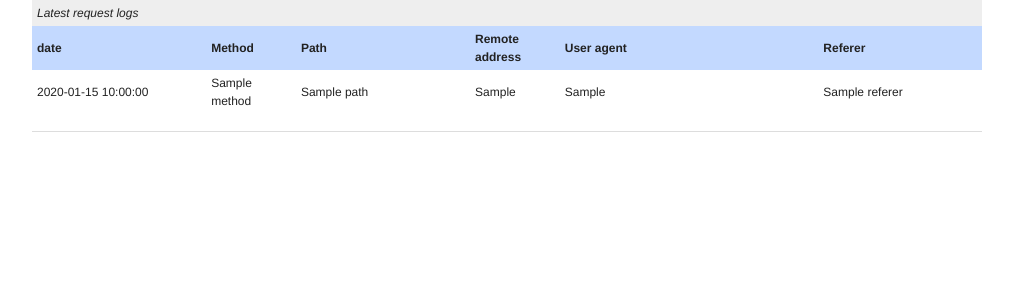
After one commit to andreyjkee/slav0nic_42test, a Python web app: template basicapp/templates/basicapp/logs_list.html in a window 1280 px wide. The commit adds this page. Shown: the top 300 px of the page, without its empty margins (133-1146 px from the left). Run offline with Jinja, Linux system fonts and the light colour scheme; the template is opened without the code that fills it: most values are stand-ins (such as "Sample title", 1, 10 or a date in 2020).

Commit message:
ticket:3 added view

```diff
--- /dev/null
+++ b/basicapp/templates/basicapp/logs_list.html
@@ -0,0 +1,30 @@
+{% extends 'basicapp/base.html' %}
+
+{% block title %} Latest reqests {% endblock %}
+{% block body %}
+<table summary="Latest request logs" border="0" cellspacing="0" cellpadding="0">
+  <caption><em>Latest request logs</em></caption>
+  <thead>
+    <tr>
+      <th class="span-4">date</th>
+      <th class="span-2">Method</th>
+      <th class="span-4">Path</th>
+      <th class="span-2">Remote address</th>
+      <th class="span-6">User agent</th>
+      <th class="span-4 last">Referer</th>
+    </tr>
+  </thead>
+  <tbody>
+  {% for l in logs %}
+    <tr>
+      <td>{{ l.date }}</td>
+      <td>{{ l.method }}</td>
+      <td>{{ l.path }}</td>
+      <td>{{ l.remote_addr }}</td>
+      <td>{{ l.user_agent }}</td>
+      <td>{{ l.referer }}</td>
+    </tr>
+  {% endfor %}
+  </tbody>
+</table>
+{% endblock %}
--- a/basicapp/templates/basicapp/profile_detail.html
+++ b/basicapp/templates/basicapp/profile_detail.html
@@ -17,4 +17,7 @@
     <p><strong>Other contacts</strong>:</p>
     {{ profile.other_contacts|linebreaks }}
   </div>
+  <div class="span-24 last">
+    <a href="{% url basicapp:logs %}">Request logs</a>
+  </div>
 {% endblock %}
--- a/basicapp/urls.py
+++ b/basicapp/urls.py
@@ -4,4 +4,5 @@ from django.conf.urls.defaults import patterns, url
 
 urlpatterns = patterns('',
     url(r'^$', 'basicapp.views.index', name='index'),
+    url(r'^logs$', 'basicapp.views.logs', name='logs'),
 )
--- a/urls.py
+++ b/urls.py
@@ -5,6 +5,6 @@ from django.contrib import admin
 admin.autodiscover()
 
 urlpatterns = patterns('',
-    url(r'^$', include('basicapp.urls', namespace='basicapp')),
     url(r'^admin/', include(admin.site.urls)),
+    url(r'', include('basicapp.urls', namespace='basicapp')),
 )
```
Also changed, not shown: basicapp/views.py (+10 -0 lines).
